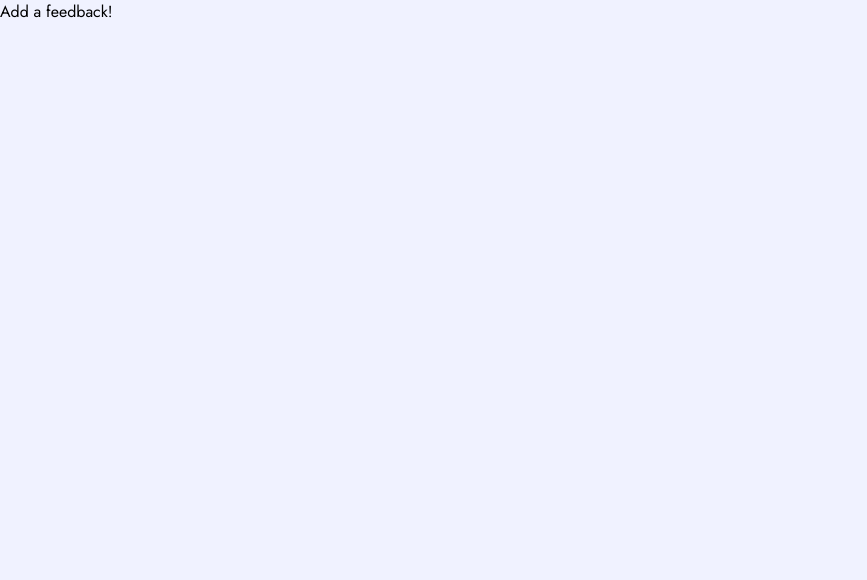
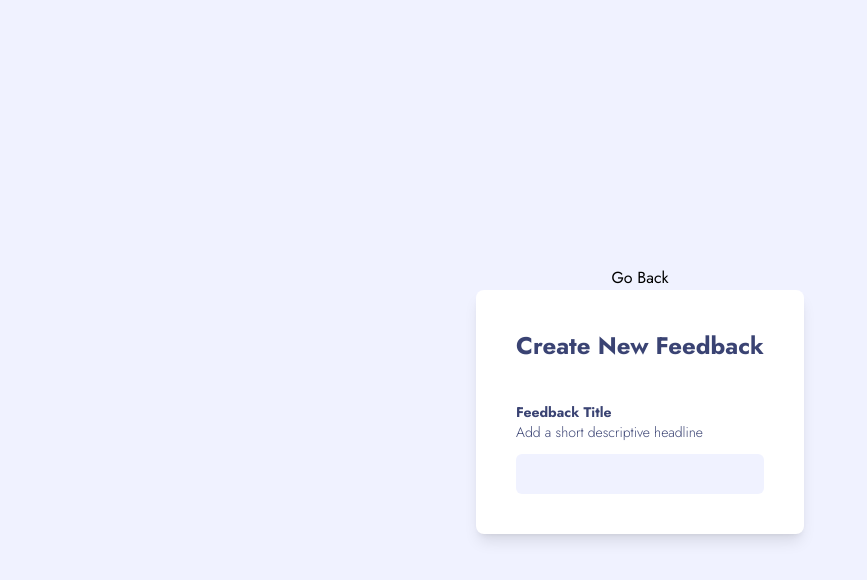
Before and after one commit to diniezikryy/product-feedback-app, a React (Create React App) app in the folder product-feedback-frontend/: page /addFeedback in a window 1280 px wide. Shown: the top 580 px of the page, without its empty margins (0-867 px from the left). Built offline with nearby package versions, Linux system fonts and the light colour scheme.

Commit message:
some changes to add feedback

```diff
--- a/product-feedback-frontend/src/components/AddFeedback/AddFeedback.js
+++ b/product-feedback-frontend/src/components/AddFeedback/AddFeedback.js
@@ -1,7 +1,23 @@
 const AddFeedback = () => {
   return (
-    <div>
-      <h1>Add a feedback!</h1>
+    <div className="flex flex-col items-center justify-center h-screen">
+      <h1>Go Back</h1>
+      <div className="p-10 rounded-lg shadow-lg bg-color-white text-navy-primary">
+        <header className="mb-10 text-2xl font-bold">
+          Create New Feedback
+        </header>
+        <section>
+          <h2 className="text-sm font-bold">Feedback Title</h2>
+          <h4 className="mb-3 text-sm font-light">
+            Add a short descriptive headline
+          </h4>
+          <input
+            type="text"
+            id="base-input"
+            className="rounded-md w-456 bg-main-secondary text-gray-900 text-sm rounded-lg focus:ring-blue-500 focus:border-blue-500 block w-full p-2.5"
+          ></input>
+        </section>
+      </div>
     </div>
   );
 };
--- a/product-feedback-frontend/tailwind.config.js
+++ b/product-feedback-frontend/tailwind.config.js
@@ -16,6 +16,9 @@ module.exports = {
         "peach-primary": "hsl(14, 83%, 74%)",
         "hover-color": "#CFD7FF",
       },
+      width: {
+        456: "28.5rem",
+      },
     },
     fontFamily: {
       sans: ["Jost", "sans-serif"],
```
